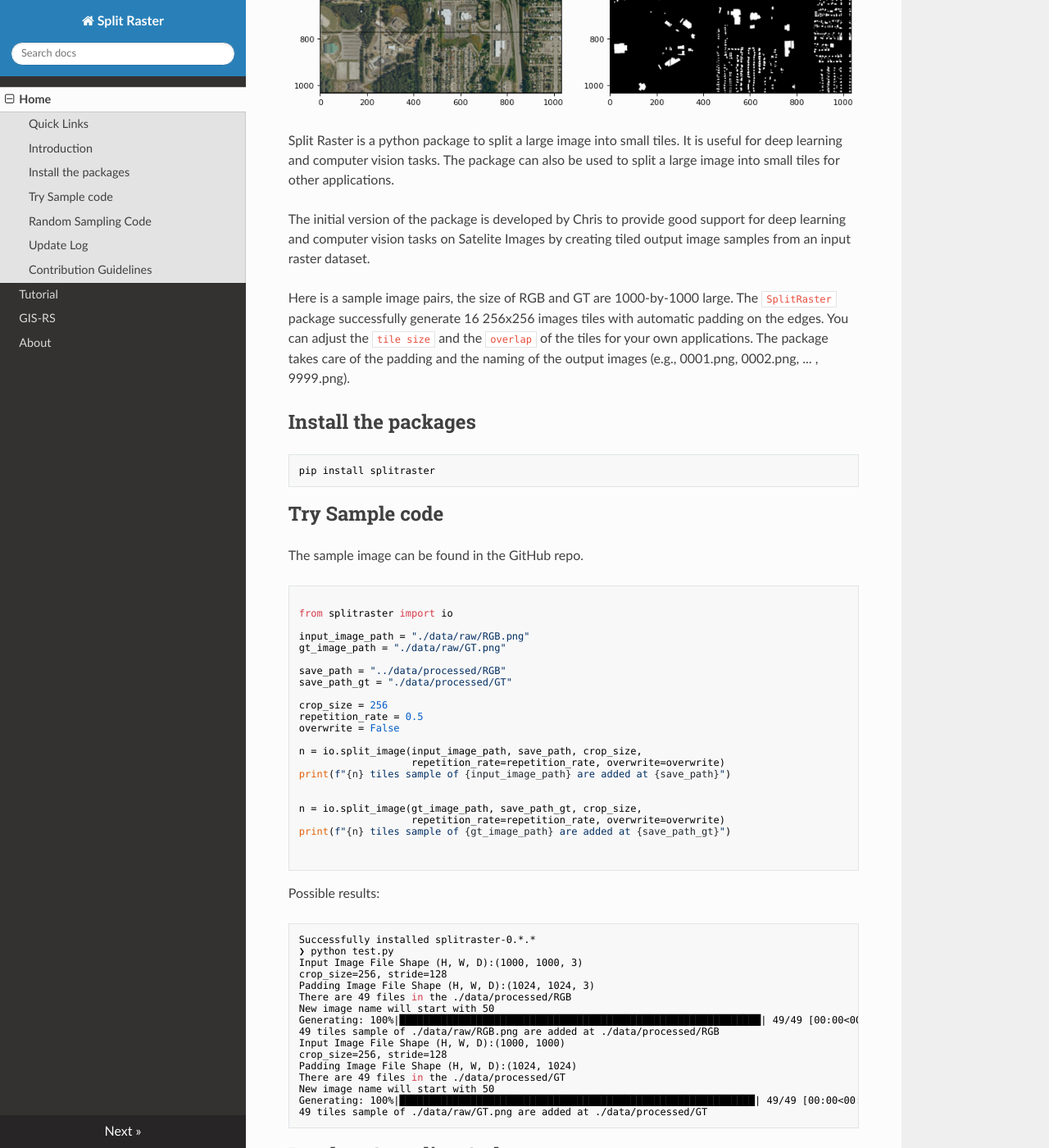
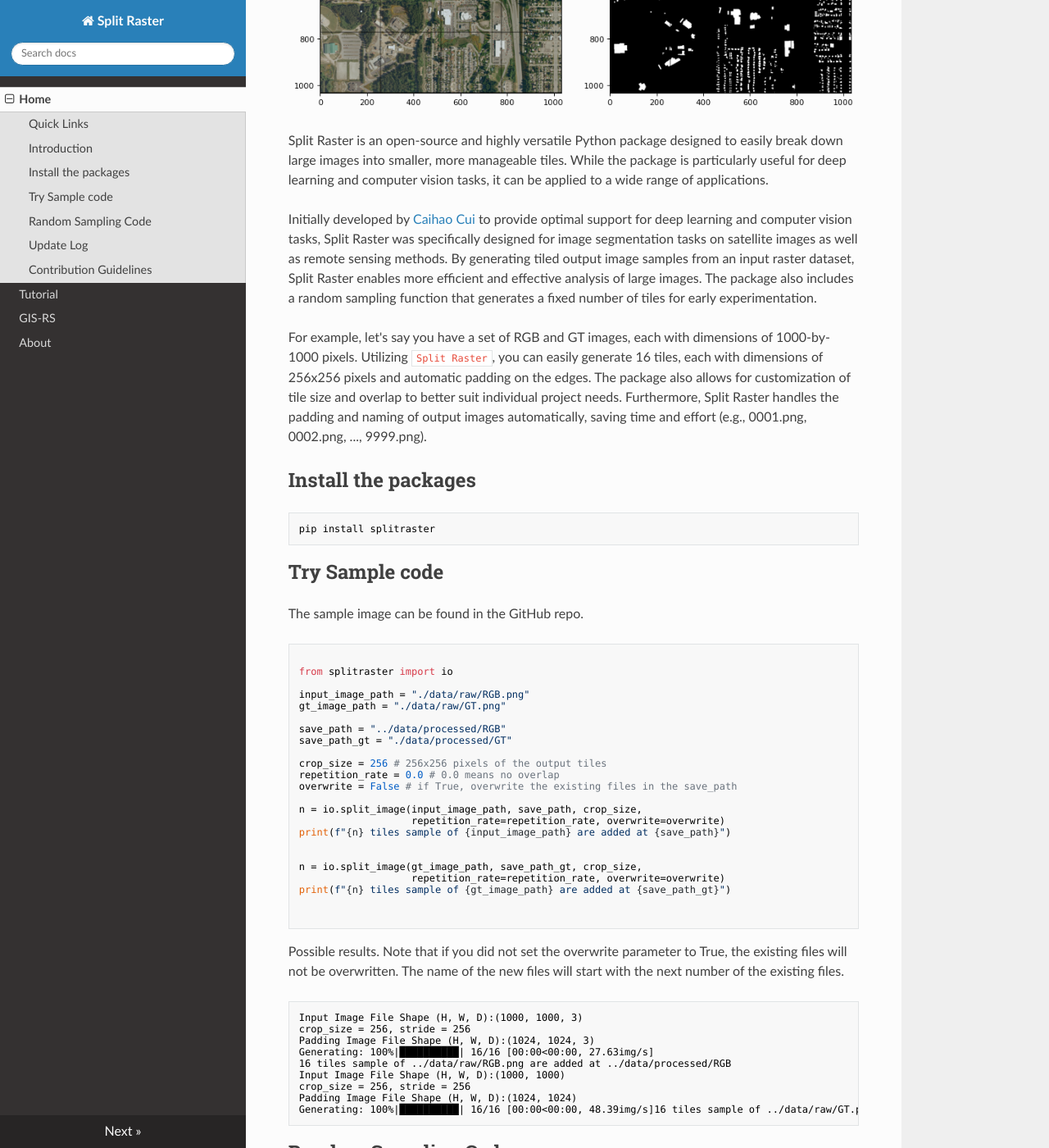
Before and after one commit to cuicaihao/split_raster, an MkDocs documentation site: the page built from docs/index.md, in a window 1280 px wide and 1400 px high, scrolled down 583 px. Shown: the whole window at 82% size. Built offline with MkDocs 1.6.1, drawn with Linux system fonts in a browser that asks for light colours; nearby versions of some CDN libraries; some of the changed text lies outside the part shown.

````diff
--- a/docs/index.md
+++ b/docs/index.md
@@ -15,11 +15,11 @@
 
 ![Sample Image](img/split_raster_sample.png)
 
-Split Raster is a python package to split a large image into small tiles. It is useful for deep learning and computer vision tasks. The package can also be used to split a large image into small tiles for other applications.
+Split Raster is an open-source and highly versatile Python package designed to easily break down large images into smaller, more manageable tiles. While the package is particularly useful for deep learning and computer vision tasks, it can be applied to a wide range of applications.
 
-The initial version of the package is developed by Chris to provide good support for deep learning and computer vision tasks on Satelite Images by creating tiled output image samples from an input raster dataset.
+Initially developed by [Caihao Cui](https://github.com/cuicaihao) to provide optimal support for deep learning and computer vision tasks, Split Raster was specifically designed for image segmentation tasks on satellite images as well as remote sensing methods. By generating tiled output image samples from an input raster dataset, Split Raster enables more efficient and effective analysis of large images. The package also includes a random sampling function that generates a fixed number of tiles for early experimentation.
 
-Here is a sample image pairs, the size of RGB and GT are 1000-by-1000 large. The `SplitRaster` package successfully generate 16 256x256 images tiles with automatic padding on the edges. You can adjust the `tile size` and the `overlap` of the tiles for your own applications. The package takes care of the padding and the naming of the output images (e.g., 0001.png, 0002.png, ... , 9999.png).
+For example, let's say you have a set of RGB and GT images, each with dimensions of 1000-by-1000 pixels. Utilizing `Split Raster`, you can easily generate 16 tiles, each with dimensions of 256x256 pixels and automatic padding on the edges. The package also allows for customization of tile size and overlap to better suit individual project needs. Furthermore, Split Raster handles the padding and naming of output images automatically, saving time and effort (e.g., 0001.png, 0002.png, ..., 9999.png).
 
 ## Install the packages
 
@@ -41,9 +41,9 @@ gt_image_path = "./data/raw/GT.png"
 save_path = "../data/processed/RGB"
 save_path_gt = "./data/processed/GT"
 
-crop_size = 256
-repetition_rate = 0.5
-overwrite = False
+crop_size = 256 # 256x256 pixels of the output tiles
+repetition_rate = 0.0 # 0.0 means no overlap
+overwrite = False # if True, overwrite the existing files in the save_path
 
 n = io.split_image(input_image_path, save_path, crop_size,
                    repetition_rate=repetition_rate, overwrite=overwrite)
@@ -57,25 +57,18 @@ print(f"{n} tiles sample of {gt_image_path} are added at {save_path_gt}")
 
 ```
 
-Possible results:
+Possible results. Note that if you did not set the overwrite parameter to True, the existing files will not be overwritten. The name of the new files will start with the next number of the existing files.
 
 ```bash
-Successfully installed splitraster-0.*.*
-❯ python test.py
 Input Image File Shape (H, W, D):(1000, 1000, 3)
-crop_size=256, stride=128
+crop_size = 256, stride = 256
 Padding Image File Shape (H, W, D):(1024, 1024, 3)
-There are 49 files in the ./data/processed/RGB
-New image name will start with 50
-Generating: 100%|█████████████████████████████████████████████████████████████| 49/49 [00:00<00:00, 50.65img/s]
-49 tiles sample of ./data/raw/RGB.png are added at ./data/processed/RGB
+Generating: 100%|██████████| 16/16 [00:00<00:00, 27.63img/s]
+16 tiles sample of ../data/raw/RGB.png are added at ../data/processed/RGB
 Input Image File Shape (H, W, D):(1000, 1000)
-crop_size=256, stride=128
+crop_size = 256, stride = 256
 Padding Image File Shape (H, W, D):(1024, 1024)
-There are 49 files in the ./data/processed/GT
-New image name will start with 50
-Generating: 100%|████████████████████████████████████████████████████████████| 49/49 [00:00<00:00, 139.72img/s]
-49 tiles sample of ./data/raw/GT.png are added at ./data/processed/GT
+Generating: 100%|██████████| 16/16 [00:00<00:00, 48.39img/s]16 tiles sample of ../data/raw/GT.png are added at ../data/processed/GT
 ```
 
 
@@ -96,6 +89,11 @@ n = io.random_crop_image(input_image_path, input_save_path,  gt_image_path, gt_s
 print(f"{n} sample paris of {input_image_path, gt_image_path} are added at {input_save_path, gt_save_path}.")
 
 ```
+Results:
+
+```bash
+Generating: 100%|██████████| 20/20 [00:01<00:00, 19.27img/s]20 sample paris of ('../data/raw/RGB.png', '../data/raw/GT.png') are added at ('../data/processed/Rand/RGB', '../data/processed/Rand/GT').
+```
 
 
 ## Update Log
@@ -105,4 +103,6 @@ print(f"{n} sample paris of {input_image_path, gt_image_path} are added at {inpu
 
 ## Contribution Guidelines
 
+If you run into issues or have questions, please [open an issue](https://github.com/cuicaihao/split_raster/issues) or [submit a pull request](https://github.com/cuicaihao/split_raster/pulls).
+
 If you are interested in contributing to `splitraster`, please see our [contributing guidelines](../CONTRIBUTING.md).
````
Also changed, not shown: README.md (+11 -7 lines), docs/tutorial.md (+27 -0 lines), 1 other file.
